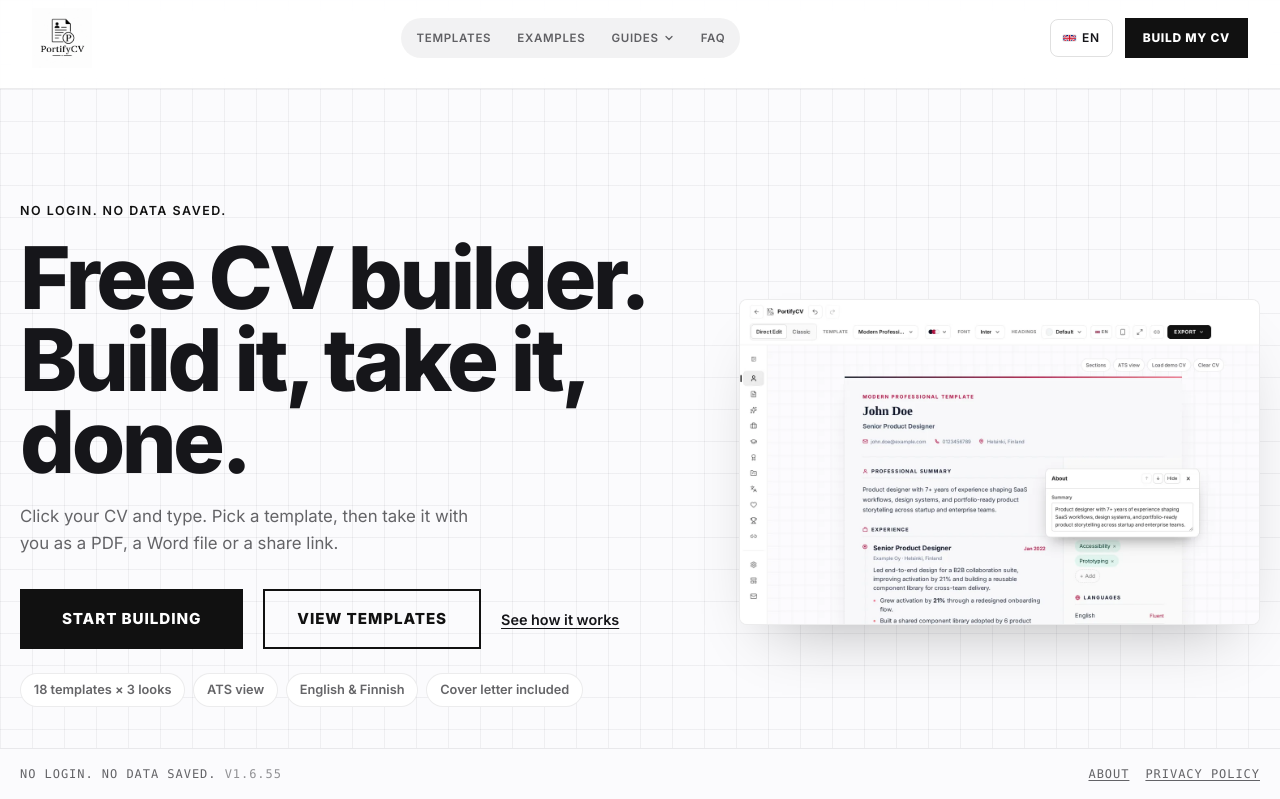
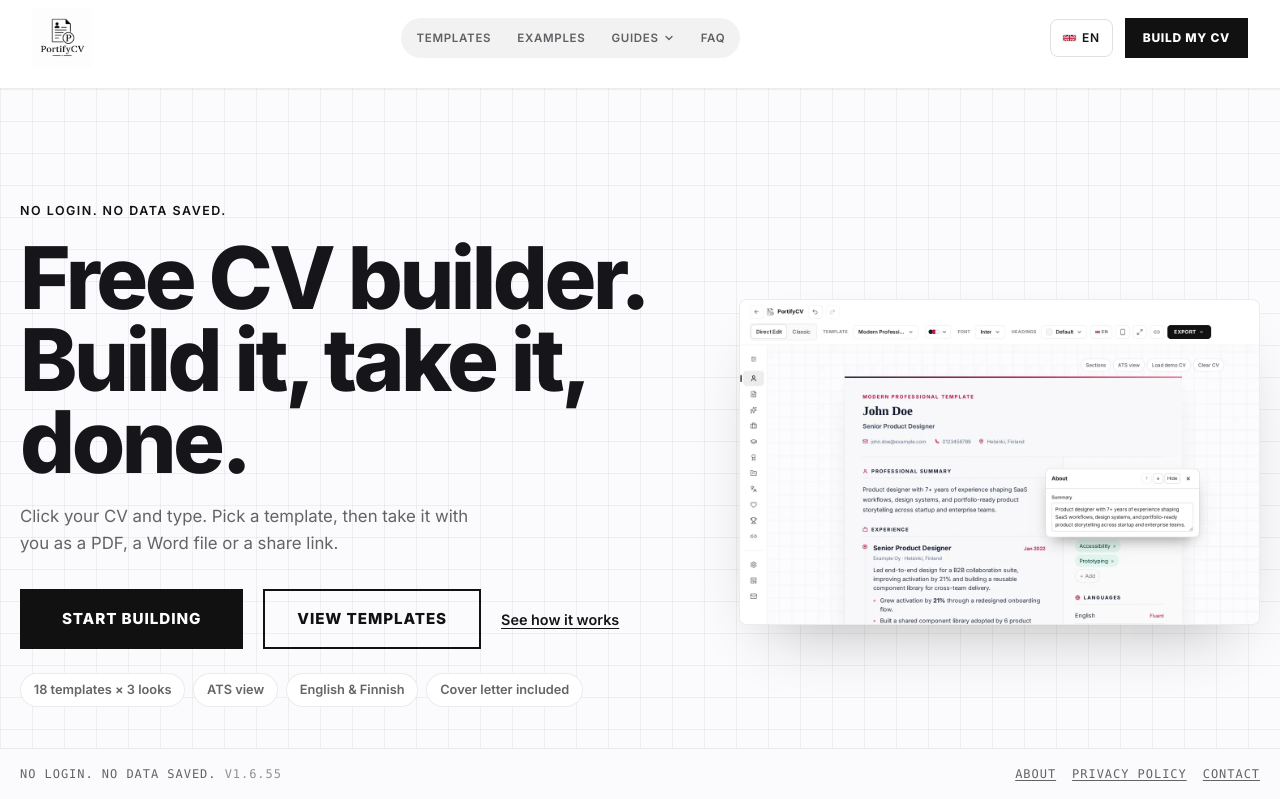
Before and after one commit to R0uty/PortifyCV, a React (Vite) app: page / in a window 1280 px wide. Shown: the top 799 px of the page. Built offline with nearby package versions, Linux system fonts and the light colour scheme.

Commit message:
Link the contact address from the footer and site map

```diff
--- a/src/App.jsx
+++ b/src/App.jsx
@@ -14,6 +14,8 @@ import { getCvTemplates } from './utils/cvTemplates'
 import { VIEW_HEAD, SITE_ORIGIN, DEFAULT_OG_IMAGE, buildViewSchema, localizedHead, PATH_TO_VIEW, TEMPLATE_VIEW_PREFIX } from './utils/pageMeta'
 import { LocaleContext } from './components/localeContext'
 import { APP_VERSION } from './utils/appVersion'
+
+const CONTACT_MAILTO = 'mailto:portifycv@gmail.com'
 
 const ResumeBuilderPage = lazy(() => import('./pages/ResumeBuilderPage'))
 const AboutPage = lazy(() => import('./pages/AboutPage'))
@@ -458,6 +460,7 @@ const SITE_MAP_COLUMNS = [
     links: [
       { view: 'about', en: 'About', fi: 'Tietoa' },
       { view: 'privacy', en: 'Privacy policy', fi: 'Tietosuojaseloste' },
+      { href: CONTACT_MAILTO, en: 'Contact', fi: 'Yhteystiedot' },
     ],
   },
 ]
@@ -485,7 +488,10 @@ function SiteMap({ locale = 'en', onNavigate = () => {}, onGetStarted = () => {}
                   </li>
                 ))
                 : column.links.map((link) => (
-                  <li key={link.view}>
+                  <li key={link.view ?? link.href}>
+                    {link.href ? (
+                      <a href={link.href}>{link[lang]}</a>
+                    ) : (
                       <a
                         href={localizePath(VIEW_HEAD[link.view].path, locale)}
                         onClick={(event) => (link.view === 'builder'
@@ -494,6 +500,7 @@ function SiteMap({ locale = 'en', onNavigate = () => {}, onGetStarted = () => {}
                       >
                         {link[lang]}
                       </a>
+                    )}
                   </li>
                 ))}
             </ul>
@@ -515,7 +522,7 @@ function SiteFooter({ locale = 'en', onNavigate = () => {} }) {
           {' '}
           <span className="site-footer__version">{APP_VERSION}</span>
         </span>
-        <nav className="site-footer__links" aria-label={isFinnish ? 'Oikeudellinen' : 'Legal'}>
+        <nav className="site-footer__links" aria-label={isFinnish ? 'Tietoa ja yhteystiedot' : 'About and contact'}>
           <a
             href={localizePath(VIEW_HEAD.about.path, locale)}
             className="site-footer__link"
@@ -529,6 +536,11 @@ function SiteFooter({ locale = 'en', onNavigate = () => {} }) {
             onClick={(event) => handleInAppLinkClick(event, 'privacy', onNavigate)}
           >
             {isFinnish ? 'Tietosuojaseloste' : 'Privacy policy'}
+          </a>
+          {/* 1.6.56: the contact address, on every page, rather than only
+              at the bottom of About and the privacy policy. */}
+          <a href={CONTACT_MAILTO} className="site-footer__link">
+            {isFinnish ? 'Yhteystiedot' : 'Contact'}
           </a>
         </nav>
       </div>
```
Also changed, not shown: 2 other files (tests, documents, lock files or other folders). Lines whose indentation alone changed are shown as unchanged.
